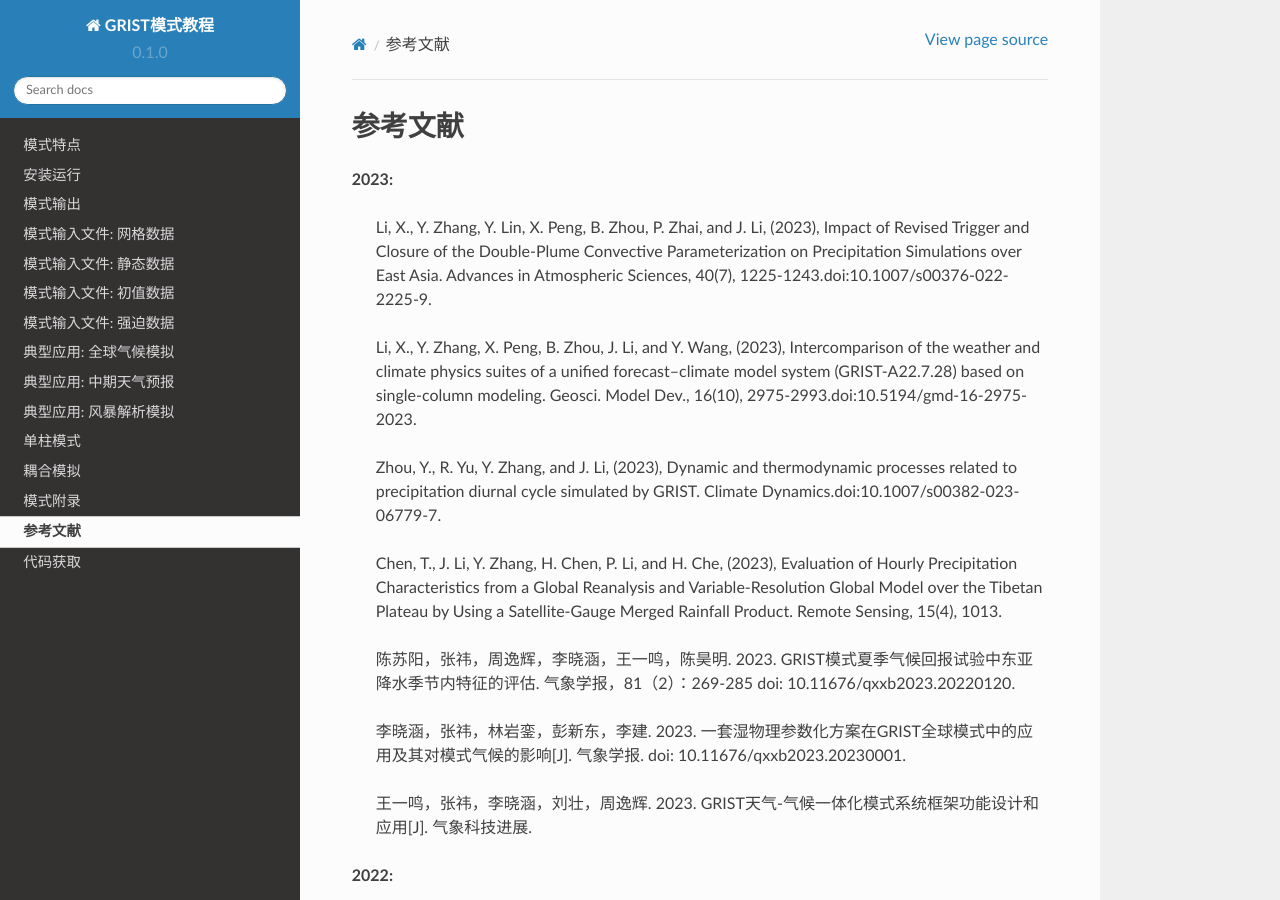
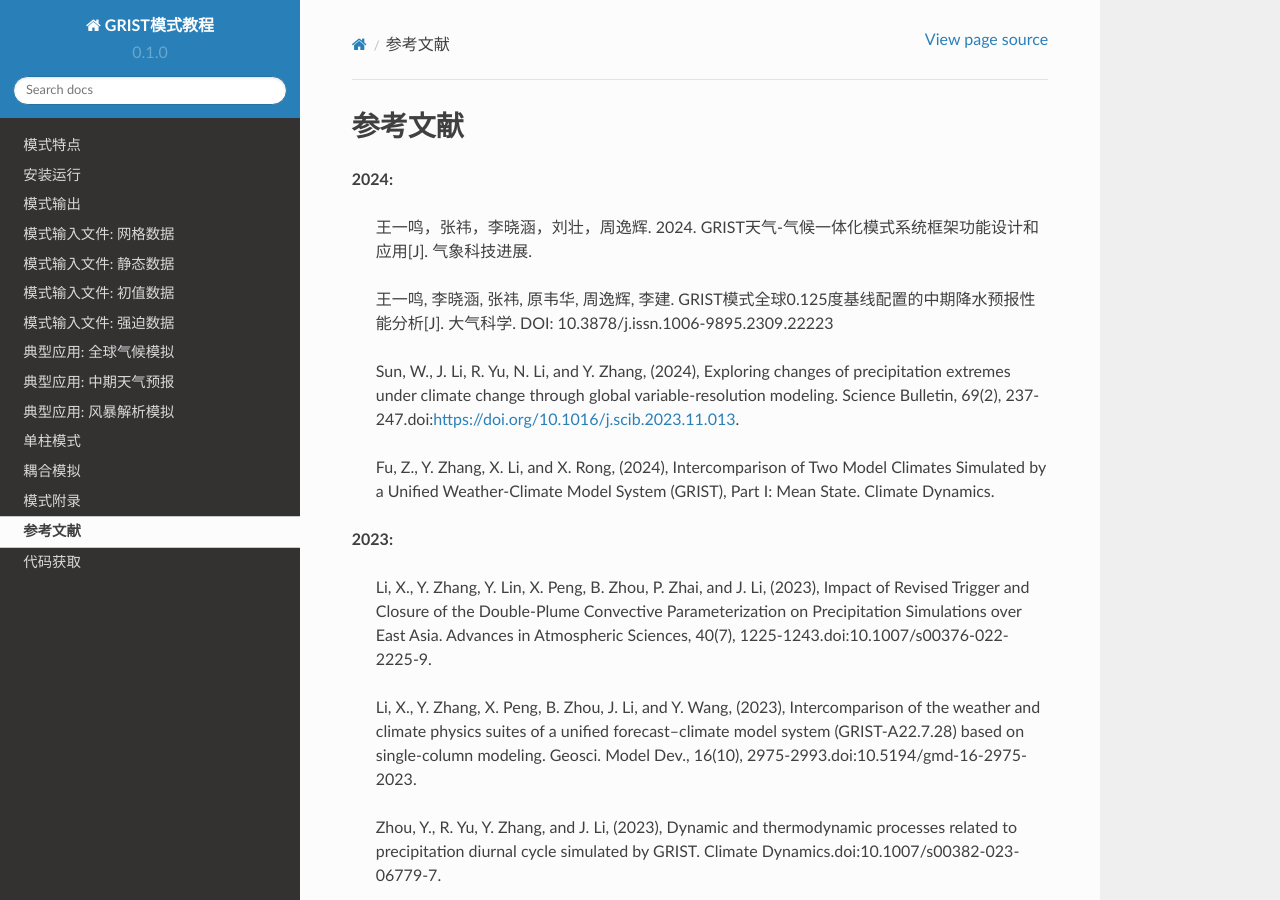
Before and after one commit to GRIST-Dev/GRIST_Tutorial, a Sphinx documentation site: the page built from docs/source/references.rst, in a window 1280 px wide and 900 px high. Built offline with Sphinx 7.4.7 and the Read the Docs theme 2.0.0, drawn with Linux system fonts in a browser that asks for light colours.

Commit message:
update-ref

```diff
--- a/docs/source/references.rst
+++ b/docs/source/references.rst
@@ -1,5 +1,15 @@
 参考文献
 ==============
+
+**2024:**
+
+  王一鸣，张祎，李晓涵，刘壮，周逸辉. 2024. GRIST天气-气候一体化模式系统框架功能设计和应用[J]. 气象科技进展.
+
+  王一鸣, 李晓涵, 张祎, 原韦华, 周逸辉, 李建. GRIST模式全球0.125度基线配置的中期降水预报性能分析[J]. 大气科学. DOI: 10.3878/j.issn.1006-9895.2309.22223
+
+  Sun, W., J. Li, R. Yu, N. Li, and Y. Zhang, (2024), Exploring changes of precipitation extremes under climate change through global variable-resolution modeling. Science Bulletin, 69(2), 237-247.doi:https://doi.org/10.1016/j.scib.2023.11.013.
+
+  Fu, Z., Y. Zhang, X. Li, and X. Rong, (2024), Intercomparison of Two Model Climates Simulated by a Unified Weather-Climate Model System (GRIST), Part I: Mean State. Climate Dynamics.
 
 **2023:**
 
```
Also changed, not shown: other parts of docs/source/references.rst (+0 -3 lines).
